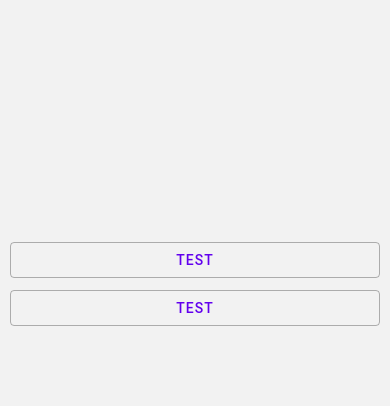
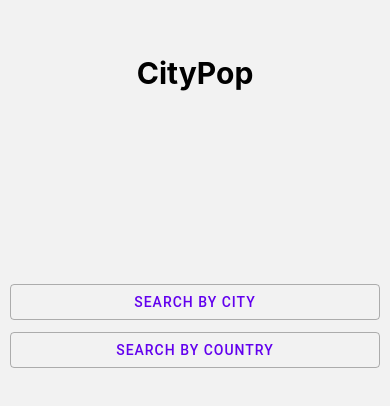
Before and after one commit to oscargregorius/CityPop, a React Native app in the folder frontend/: screen /Home in a window 390 px wide. Shown: the part 138-544 px from the top of the page. Built offline with nearby package versions, Linux system fonts and the light colour scheme.

Commit message:
Reuseable headerTitle component - done

```diff
--- /dev/null
+++ b/frontend/components/headerTitle/HeaderTitle.tsx
@@ -0,0 +1,11 @@
+import React from "react";
+import { StyledTitle } from "./StyledHeaderTitle";
+
+interface Props {
+  text: string;
+  size?: string;
+}
+
+export default function HeaderTitle({ text, size }: Props) {
+  return <StyledTitle size={size ? size : ""}>{text}</StyledTitle>;
+}
--- /dev/null
+++ b/frontend/components/headerTitle/StyledHeaderTitle.ts
@@ -0,0 +1,11 @@
+import styled from "styled-components/native";
+import { Text } from "react-native";
+
+interface Props {
+  size?: string;
+}
+
+export const StyledTitle = styled(Text)<Props>`
+  font-size: ${(props) => (props.size ? props.size : "30px")};
+  font-weight: bold;
+`;
--- a/frontend/screens/homeScreen/HomeScreen.tsx
+++ b/frontend/screens/homeScreen/HomeScreen.tsx
@@ -1,23 +1,31 @@
-import { Text } from "react-native";
+import { Text, View } from "react-native";
 import React from "react";
-import { StyledView, StyledWrapper } from "./StyledHomeScreen";
+import {
+  StyledView,
+  StyledWrapper,
+  StyledTextWrapper,
+} from "./StyledHomeScreen";
 import type { NativeStackScreenProps } from "@react-navigation/native-stack";
 import { RootStackParamList } from "../../components/routes/Routes";
 import Button from "../../components/button/Button";
+import HeaderTitle from "../../components/headerTitle/HeaderTitle";
 
 type Props = NativeStackScreenProps<RootStackParamList, "Home">;
 
 export default function HomeScreen({ navigation }: Props) {
   return (
     <StyledView>
+      <StyledTextWrapper>
+        <HeaderTitle text="CityPop" />
+      </StyledTextWrapper>
       <StyledWrapper>
         <Button
-          text="test"
+          text="SEARCH BY CITY"
           width="95%"
           marginBottom="3%"
           handlePress={() => {}}
         />
-        <Button text="test" width="95%" handlePress={() => {}} />
+        <Button text="SEARCH BY COUNTRY" width="95%" handlePress={() => {}} />
       </StyledWrapper>
     </StyledView>
   );
--- a/frontend/screens/homeScreen/StyledHomeScreen.ts
+++ b/frontend/screens/homeScreen/StyledHomeScreen.ts
@@ -2,8 +2,15 @@ import styled from "styled-components/native";
 
 export const StyledView = styled.View`
   height: 100%;
-  display: flex;
-  justify-content: center;
 `;
 
-export const StyledWrapper = styled.View``;
+export const StyledTextWrapper = styled.View`
+  display: flex;
+  height: 50%;
+  justify-content: center;
+  align-items: center;
+`;
+
+export const StyledWrapper = styled.View`
+  height: 50%;
+`;
```
